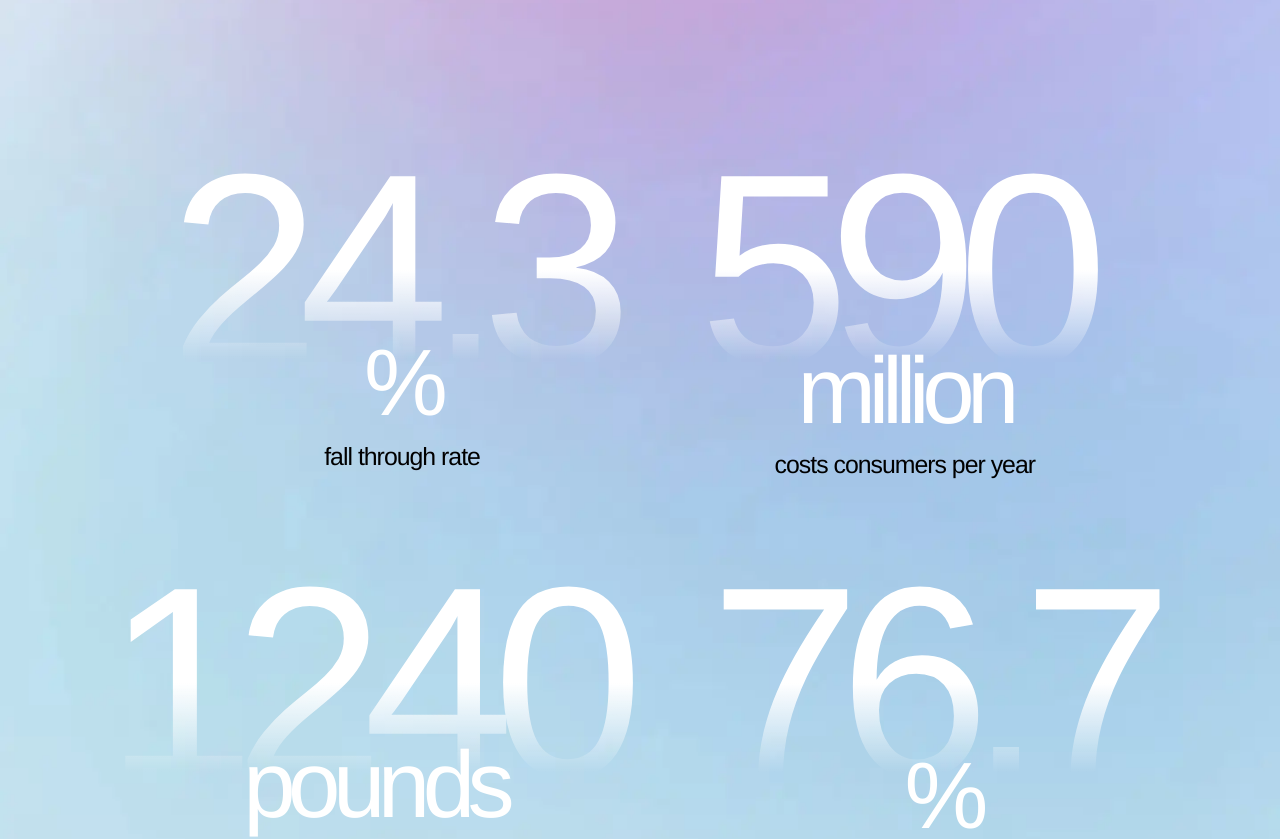
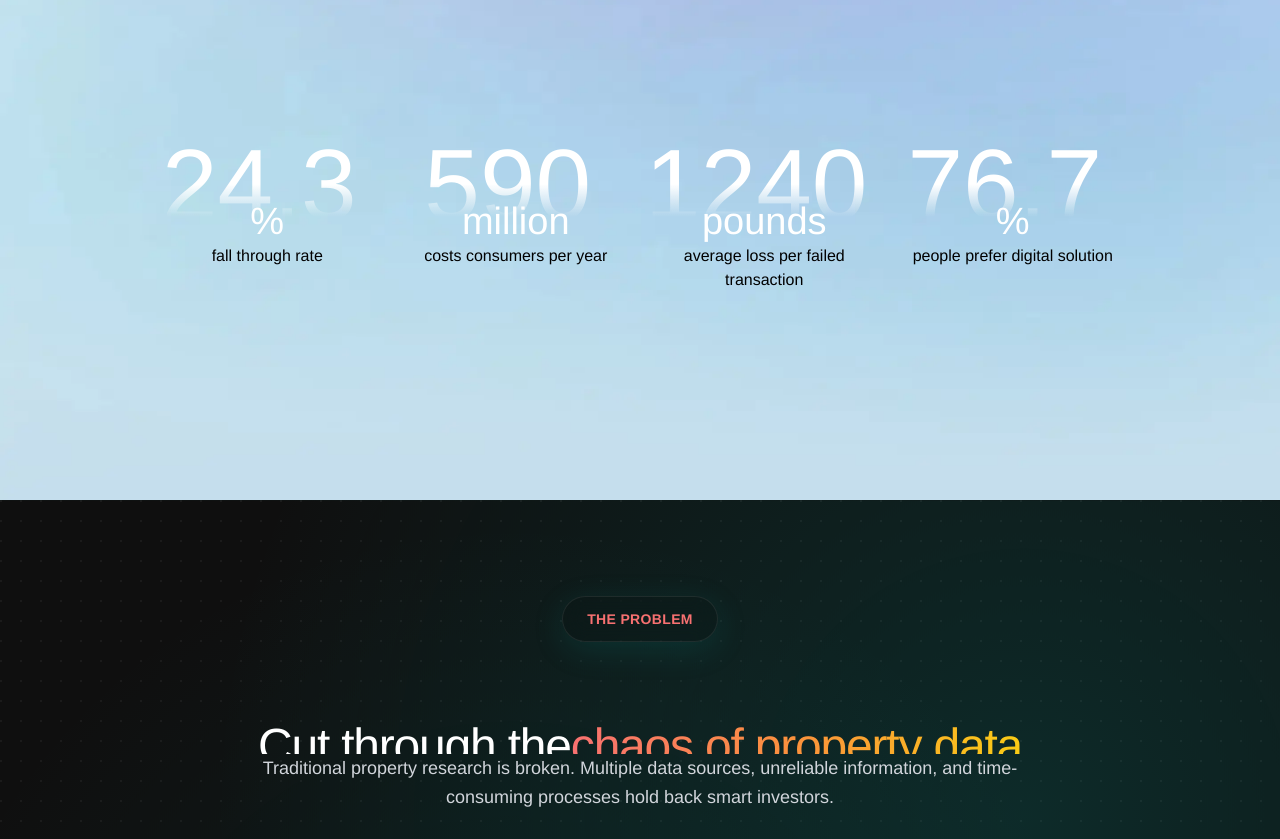
Before and after one commit to DevMysticCode/openproperty_new_website, a React (Vite) app: page / in a window 1280 px wide. Shown: the part 4200-5039 px from the top of the page. Built offline with nearby package versions, Linux system fonts and the light colour scheme.

Commit message:
stats adjusted in 1 row

```diff
--- a/src/components/StatsSectionNew.tsx
+++ b/src/components/StatsSectionNew.tsx
@@ -55,11 +55,11 @@ export default function StatsSectionNew({ delay = 0 }: StatsSectionProps) {
         </div>
 
         {/* Container for the four items in a single row */}
-        <div className="flex flex-row flex-wrap justify-center gap-8 md:gap-16 mt-8">
+        <div className="flex flex-row flex-wrap justify-center gap-6 md:gap-8 mt-8">
           {/* 24.3% item */}
-          <div className="flex flex-col items-center">
+          <div className="flex flex-col items-center flex-1 min-w-[180px] max-w-[240px]">
             <p
-              className="inline-block bg-gradient-text-white bg-clip-text pr-6 text-fluid-sm-100-300 font-medium leading-none -tracking-8 text-transparent"
+              className="inline-block bg-gradient-text-white bg-clip-text pr-4 text-fluid-xs-40-100 font-medium leading-none -tracking-5 text-transparent"
               style={{
                 WebkitBackgroundClip: 'text',
                 WebkitTextFillColor: 'transparent',
@@ -68,18 +68,18 @@ export default function StatsSectionNew({ delay = 0 }: StatsSectionProps) {
             >
               24.3
             </p>
-            <p className="-mt-[15%] mb-2 font-sharp text-fluid-sm-44-100 font-normal leading-none -tracking-8 text-white">
+            <p className="-mt-[15%] mb-1 font-sharp text-fluid-xs-18-40 font-normal leading-none -tracking-5 text-white">
               %
             </p>
-            <p className="text-fluid-sm-16-28 -tracking-4 text-black text-center">
+            <p className="text-fluid-xs-12-16 -tracking-2 text-black text-center px-2">
               fall through rate
             </p>
           </div>
 
           {/* 590 million item */}
-          <div className="flex flex-col items-center">
+          <div className="flex flex-col items-center flex-1 min-w-[180px] max-w-[240px]">
             <p
-              className="inline-block bg-gradient-text-white bg-clip-text pr-6 text-fluid-sm-100-300 font-medium leading-none -tracking-8 text-transparent"
+              className="inline-block bg-gradient-text-white bg-clip-text pr-4 text-fluid-xs-40-100 font-medium leading-none -tracking-5 text-transparent"
               style={{
                 WebkitBackgroundClip: 'text',
                 WebkitTextFillColor: 'transparent',
@@ -88,18 +88,18 @@ export default function StatsSectionNew({ delay = 0 }: StatsSectionProps) {
             >
               590
             </p>
-            <p className="-mt-[15%] mb-2 font-sharp text-fluid-sm-44-100 font-normal leading-none -tracking-8 text-white">
+            <p className="-mt-[15%] mb-1 font-sharp text-fluid-xs-18-40 font-normal leading-none -tracking-5 text-white">
               million
             </p>
-            <p className="text-fluid-sm-16-28 -tracking-4 text-black text-center">
+            <p className="text-fluid-xs-12-16 -tracking-2 text-black text-center px-2">
               costs consumers per year
             </p>
           </div>
 
           {/* 1240 pounds item */}
-          <div className="flex flex-col items-center">
+          <div className="flex flex-col items-center flex-1 min-w-[180px] max-w-[240px]">
             <p
-              className="inline-block bg-gradient-text-white bg-clip-text pr-6 text-fluid-sm-100-300 font-medium leading-none -tracking-8 text-transparent"
+              className="inline-block bg-gradient-text-white bg-clip-text pr-4 text-fluid-xs-40-100 font-medium leading-none -tracking-5 text-transparent"
               style={{
                 WebkitBackgroundClip: 'text',
                 WebkitTextFillColor: 'transparent',
@@ -108,18 +108,18 @@ export default function StatsSectionNew({ delay = 0 }: StatsSectionProps) {
             >
               1240
             </p>
-            <p className="-mt-[15%] mb-2 font-sharp text-fluid-sm-44-100 font-normal leading-none -tracking-8 text-white">
+            <p className="-mt-[15%] mb-1 font-sharp text-fluid-xs-18-40 font-normal leading-none -tracking-5 text-white">
               pounds
             </p>
-            <p className="text-fluid-sm-16-28 -tracking-4 text-black text-center">
+            <p className="text-fluid-xs-12-16 -tracking-2 text-black text-center px-2">
               average loss per failed transaction
             </p>
           </div>
 
           {/* 76.7% item */}
-          <div className="flex flex-col items-center">
+          <div className="flex flex-col items-center flex-1 min-w-[180px] max-w-[240px]">
             <p
-              className="inline-block bg-gradient-text-white bg-clip-text pr-6 text-fluid-sm-100-300 font-medium leading-none -tracking-8 text-transparent"
+              className="inline-block bg-gradient-text-white bg-clip-text pr-4 text-fluid-xs-40-100 font-medium leading-none -tracking-5 text-transparent"
               style={{
                 WebkitBackgroundClip: 'text',
                 WebkitTextFillColor: 'transparent',
@@ -128,10 +128,10 @@ export default function StatsSectionNew({ delay = 0 }: StatsSectionProps) {
             >
               76.7
             </p>
-            <p className="-mt-[15%] mb-2 font-sharp text-fluid-sm-44-100 font-normal leading-none -tracking-8 text-white">
+            <p className="-mt-[15%] mb-1 font-sharp text-fluid-xs-18-40 font-normal leading-none -tracking-5 text-white">
               %
             </p>
-            <p className="text-fluid-sm-16-28 -tracking-4 text-black text-center">
+            <p className="text-fluid-xs-12-16 -tracking-2 text-black text-center px-2">
               people prefer digital solution
             </p>
           </div>
--- a/src/index.css
+++ b/src/index.css
@@ -545,6 +545,30 @@ html {
   font-size: clamp(0.875rem, 1.07vw + 0.33rem, 1.25rem);
 }
 
+.text-fluid-xs-40-100 {
+  font-size: clamp(2.5rem, 10.71vw + -1.79rem, 6.25rem);
+}
+
+.text-fluid-xs-18-40 {
+  font-size: clamp(1.125rem, 3.57vw + -0.48rem, 2.5rem);
+}
+
+.text-fluid-xs-12-16 {
+  font-size: clamp(0.75rem, 0.71vw + 0.46rem, 1rem);
+}
+
+.text-fluid-xs-30-75 {
+  font-size: clamp(1.875rem, 8.04vw + -1.34rem, 4.6875rem);
+}
+
+.text-fluid-xs-14-30 {
+  font-size: clamp(0.875rem, 2.68vw + -0.36rem, 1.875rem);
+}
+
+.text-fluid-xs-10-12 {
+  font-size: clamp(0.625rem, 0.54vw + 0.42rem, 0.75rem);
+}
+
 .-tracking-8 {
   letter-spacing: -0.08em;
 }
```
